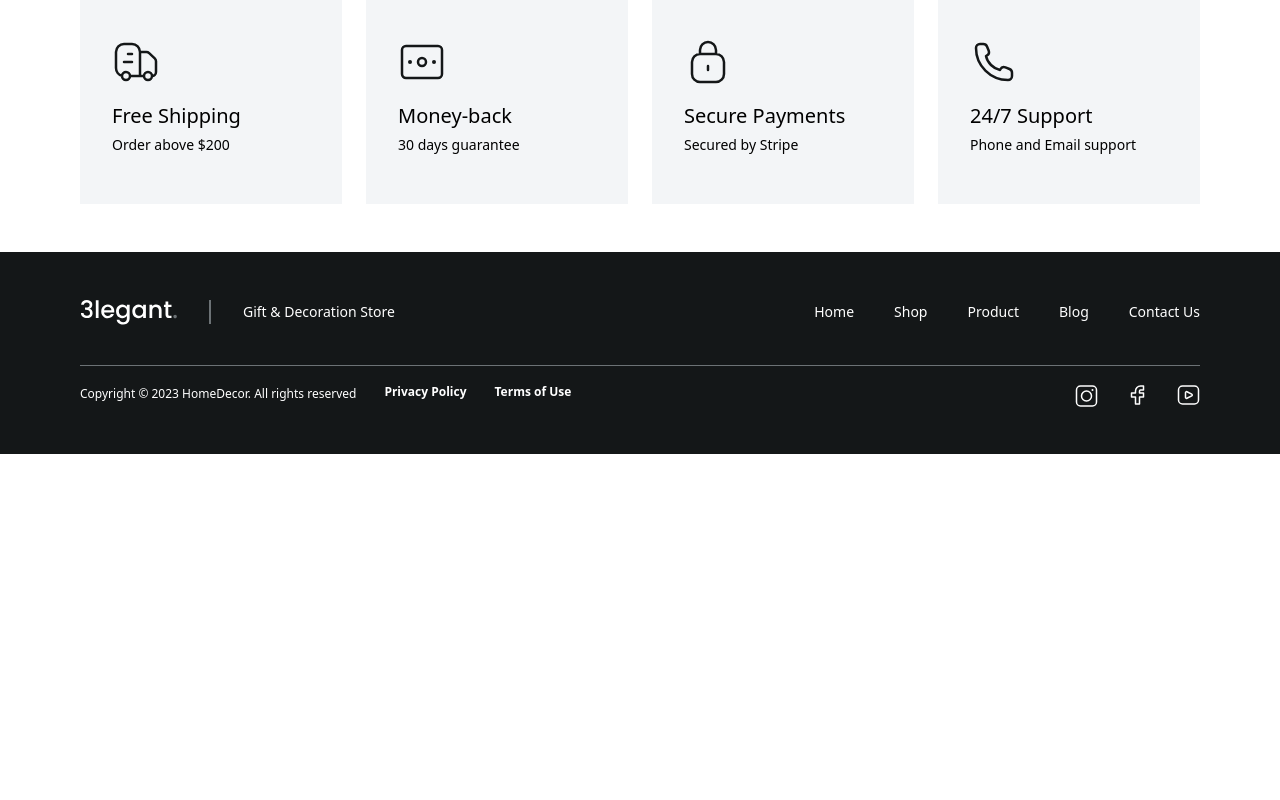
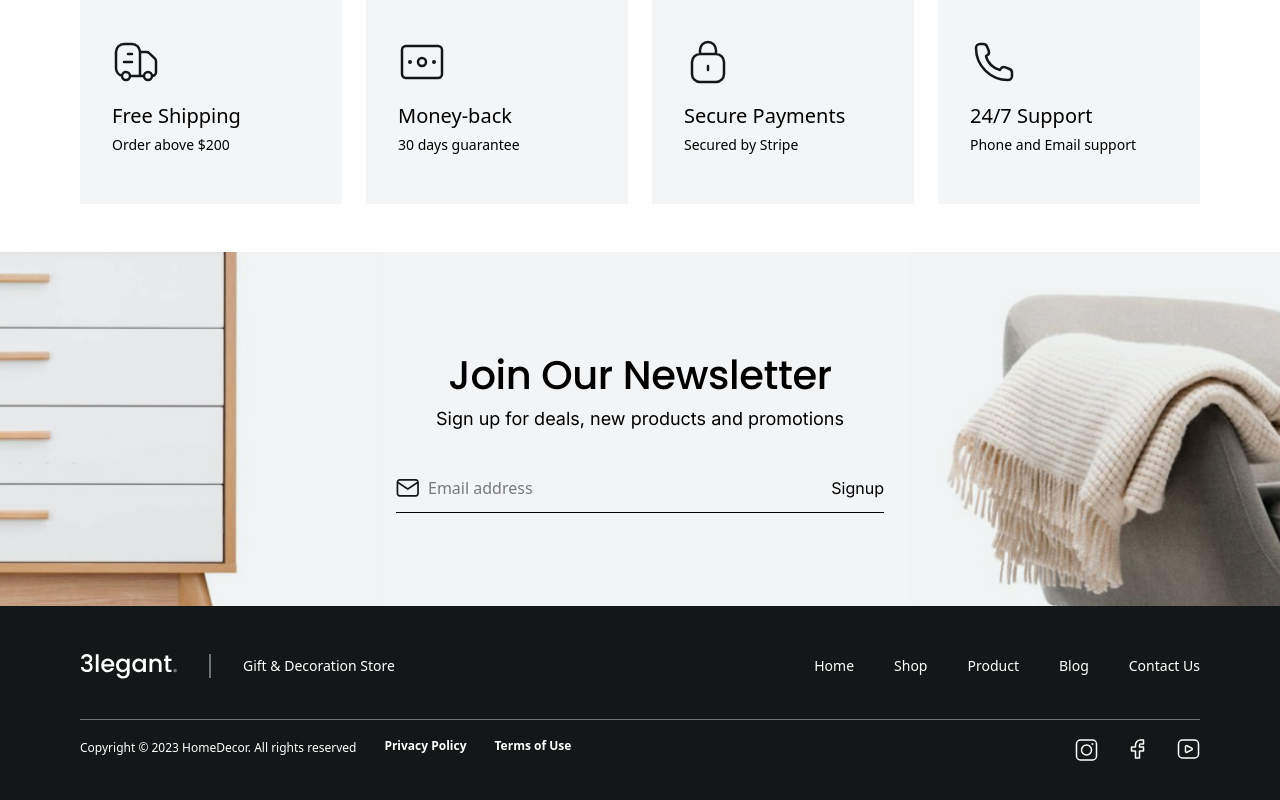
Before and after one commit to FullStack-Bootcamp-N14/uz-luxury-furniture, a React (Vite) app: page / in a window 1280 px wide. Shown: the part 2365-3165 px from the top of the page. Before the commit the page ends 2819 px from the top, so only its background shows below. Built offline with nearby package versions, Linux system fonts and the light colour scheme.

Commit message:
Recived Firdavs Branch

```diff
--- a/src/components/main/Contact.jsx
+++ b/src/components/main/Contact.jsx
@@ -2,7 +2,7 @@ import React from "react";
 import letterIcon from "@/assets/svg/letter-icon.svg";
 import { useForm } from "react-hook-form";
 
-export const Contact = () => {
+const Contact = () => {
   const {
     handleSubmit,
     register,
@@ -50,3 +50,5 @@ export const Contact = () => {
     </section>
   );
 };
+
+export default Contact;
--- a/src/pages/Home/HomePage.jsx
+++ b/src/pages/Home/HomePage.jsx
@@ -1,3 +1,4 @@
+import Contact from "@/components/main/Contact";
 import HomeSlider from "./components/home-slider/home-slider";
 import { Info } from "./components/info-grid/info";
 import { Arrivals } from "./components/product-slider/arrivals";
@@ -10,6 +11,7 @@ const HomePage = () => {
       <ServiceGrid />
       <Arrivals />
       <Info />
+      <Contact />
     </main>
   );
 };
```
